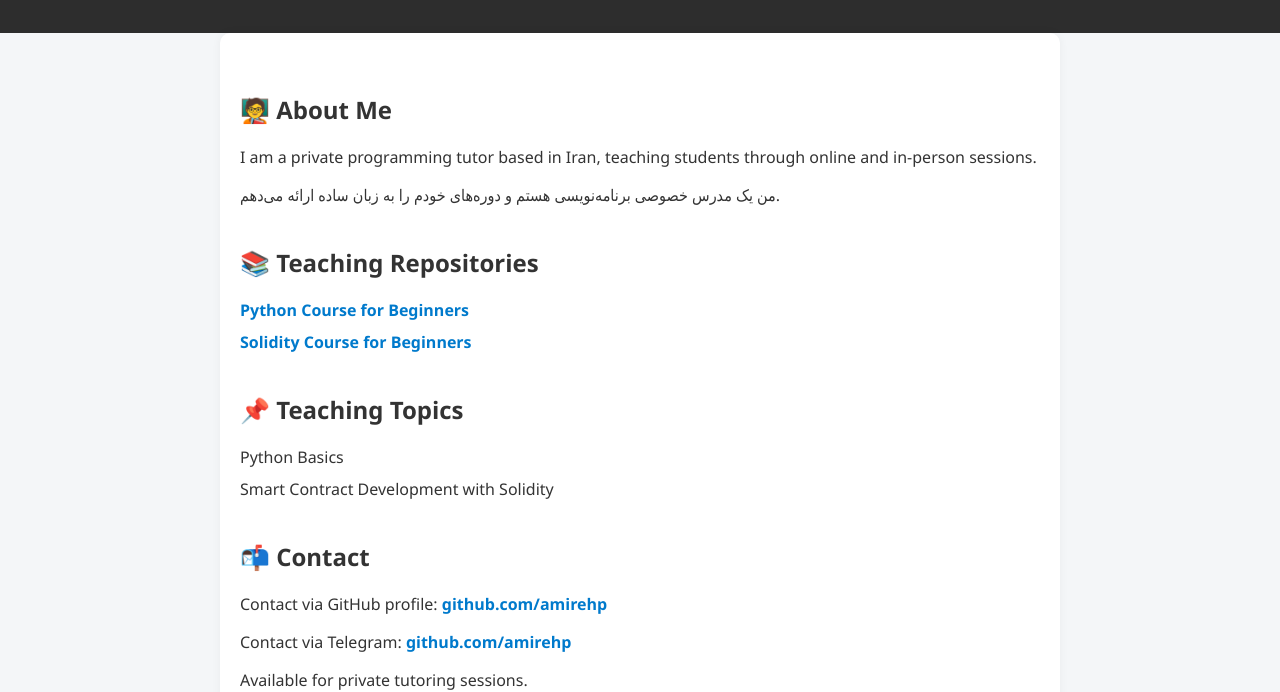
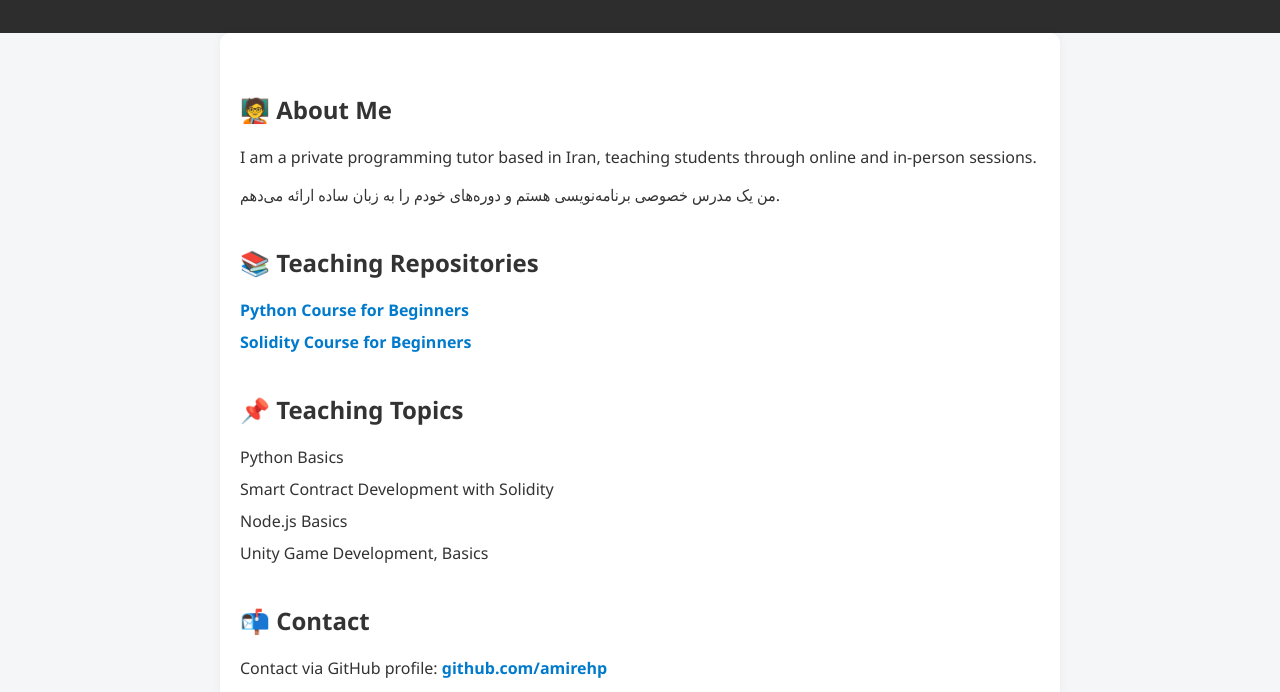
Before and after one commit to 57555/teaching-profile, a plain HTML site: page index.html in a window 1280 px wide. Shown: the part 109-801 px from the top of the page. Drawn offline with Linux system fonts and the light colour scheme.

Commit message:
Update index.html

```diff
--- a/index.html
+++ b/index.html
@@ -81,13 +81,15 @@
     <ul>
       <li>Python Basics</li>
       <li>Smart Contract Development with Solidity</li>
+      <li>Node.js Basics</li>
+      <li>Unity Game Development, Basics</li>
     </ul>
   </section>
 
   <section>
     <h2>📬 Contact</h2>
     <p>Contact via GitHub profile: <a href="https://github.com/amirehp" target="_blank">github.com/amirehp</a></p>
-    <p>Contact via Telegram: <a href="https://t.me/amirehp" target="_blank">github.com/amirehp</a></p>
+    <p>Contact via Telegram: <a href="https://t.me/amirehp" target="_blank">t.me/amirehp</a></p>
     <p>Available for private tutoring sessions.</p>
   </section>
 </main>
```
